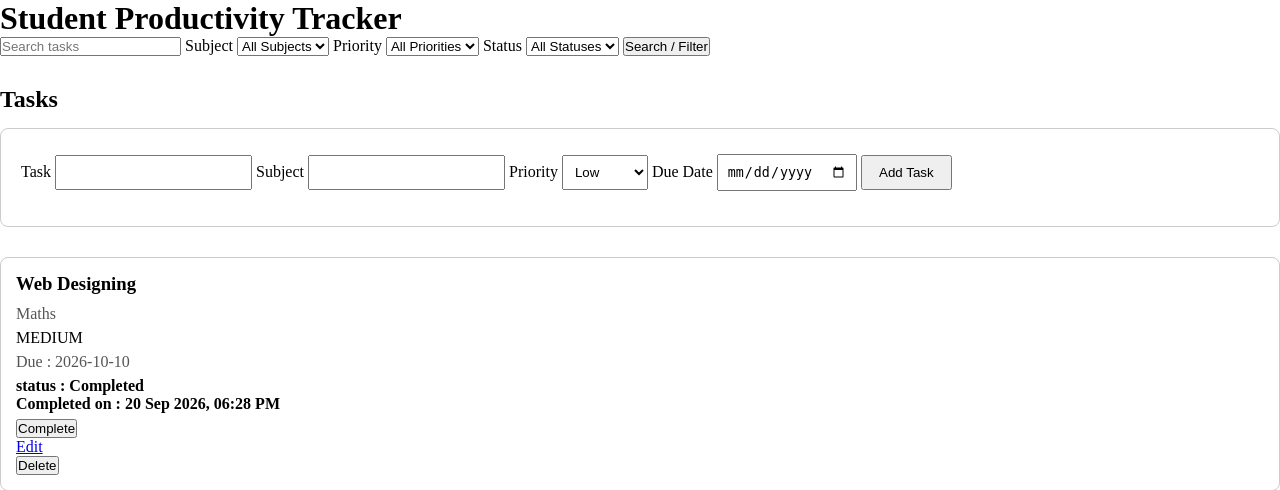
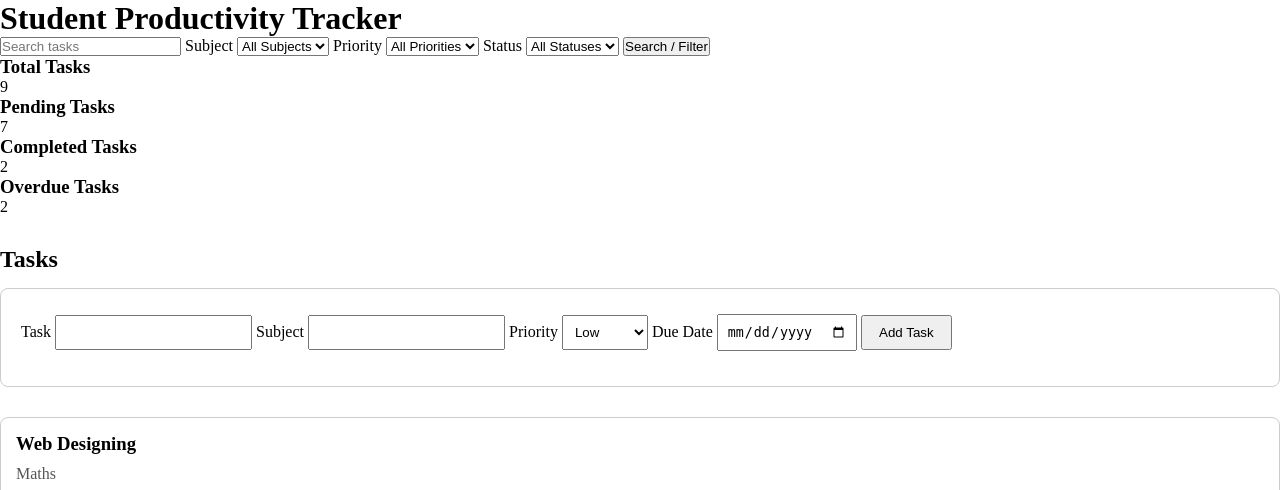
Before and after one commit to Bahula21/Student-Productivity-Tracker, a Flask app: page / in a window 1280 px wide. Shown: the top 490 px of the page. Run offline with Flask 3, Linux system fonts and the light colour scheme; data comes from the database, SQL or seed files in the repository.

Commit message:
Add dashboard task statistics

```diff
--- a/app.py
+++ b/app.py
@@ -105,9 +105,33 @@ def home():
             else:
                 task.append(False)
 
+    cursor.execute("SELECT COUNT(*) FROM tasks")
+    total_tasks = cursor.fetchone()[0]
+
+    cursor.execute("SELECT COUNT(*) FROM tasks WHERE status=1")
+    pending_tasks = cursor.fetchone()[0]
+
+    cursor.execute("SELECT COUNT(*) FROM tasks WHERE status=2")
+    completed_tasks = cursor.fetchone()[0]
+
+    cursor.execute(
+        "SELECT COUNT(*) FROM tasks WHERE status=1 AND due_date < ?",
+        (today,)
+    )
+
+    overdue_tasks = cursor.fetchone()[0]
+
     connection.close()
 
-    return render_template("index.html",tasks=tasks, subjects=subjects)
+    return render_template(
+        "index.html",
+        tasks=tasks,
+        subjects=subjects,
+        total_tasks=total_tasks,
+        pending_tasks=pending_tasks,
+        completed_tasks=completed_tasks,
+        overdue_tasks=overdue_tasks
+    )
 
 @app.route("/edit/<int:task_id>", methods=["GET","POST"])
 def edit_task(task_id):
--- a/templates/index.html
+++ b/templates/index.html
@@ -43,6 +43,25 @@
                 <button type="submit">Search / Filter</button>
 
             </form>
+
+            <div class="stats-card">
+                <h3>Total Tasks</h3>
+                <p>{{ total_tasks }}</p>
+            </div>
+            <div class="stats-card">
+                <h3>Pending Tasks</h3>
+                <p>{{ pending_tasks }}</p>
+            </div>
+
+            <div class="stats-card">
+                <h3>Completed Tasks</h3>
+                <p>{{ completed_tasks }}</p>
+            </div>
+
+            <div class="stats-card">
+                <h3>Overdue Tasks</h3>
+                <p>{{ overdue_tasks }}</p>
+            </div>
 
             <h2 class="tasks-heading">Tasks</h2>
             <form method="POST" class="task-form">
```
